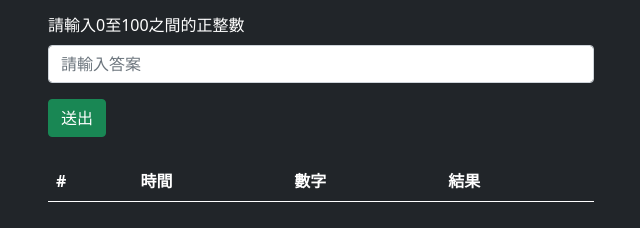
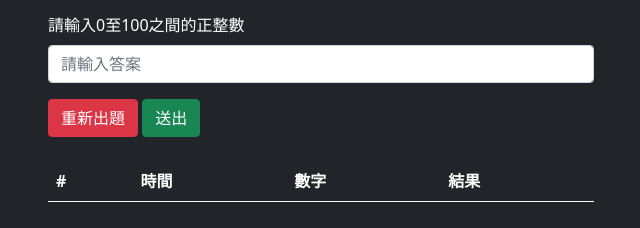
Before and after one commit to sharkfoolish/FinalCode, a plain HTML site: page index.html in a window 1280 px wide. Shown: the part 174-402 px from the top of the page, without its empty margins (319-959 px from the left). Drawn offline with nearby package versions, Linux system fonts and the light colour scheme.

Commit message:
add refresh feature

```diff
--- a/index.html
+++ b/index.html
@@ -26,6 +26,9 @@
                 </div>
                 <div class="mb-3" id="error"></div>
                 <div class="mb-3">
+                    <button type="button" class="btn btn-danger" onclick="refresh()" data-bs-toggle="tooltip" data-bs-placement="bottom" title="將會喪失目前進度">
+                        重新出題
+                    </button>
                     <button class="btn btn-success" type="button" onclick="submit()">送出</button>
                 </div>
             </div>
@@ -68,4 +71,9 @@
         return typeof n == 'number' && n % 1 == 0;
     }
 
+    function refresh(){
+        window.location.href=window.location.href;
+        window.location.reload;
+    }
+
 </script>
```
